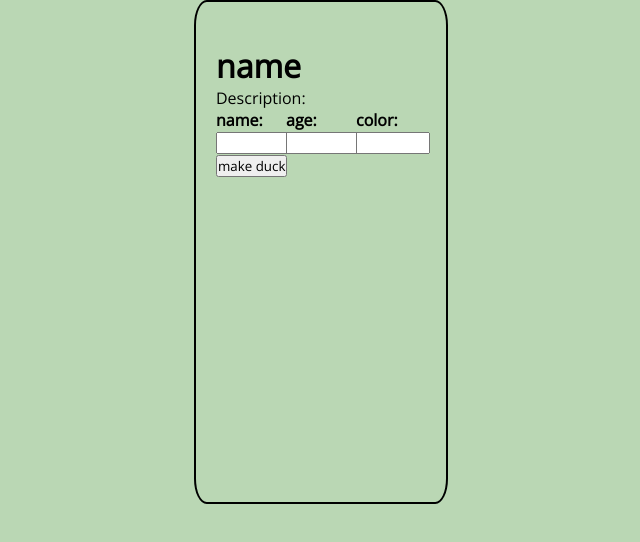
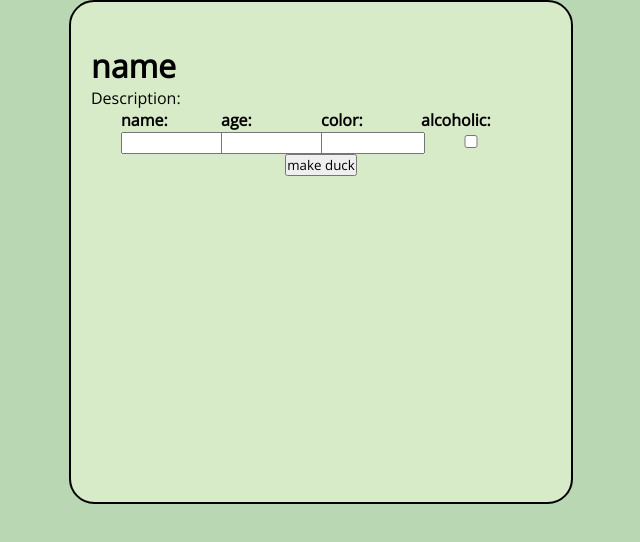
Before and after one commit to Joonsey/duck-site, an Angular app: page /new-duck in a window 1280 px wide. Shown: the top 542 px of the page, without its empty margins (319-959 px from the left). Built offline with nearby package versions, Linux system fonts and the light colour scheme.

Commit message:
cleaned up and recompiled

```diff
--- a/src/app/components/create-duck/create-duck.component.css
+++ b/src/app/components/create-duck/create-duck.component.css
@@ -1,10 +1,11 @@
 .duck-creation-container
 {
 	margin:auto;
-	width: 250px;
+	width: 500px;
 	height: 500px;
 	border: 2px black solid;
 	border-radius: 5%;
+	background-color: rgb(216,235,200);
 }
 
 .duck-creation-info
@@ -17,14 +18,21 @@
 {
 	display:flex;
 	flex-direction: row;
+	justify-content: center;
 }
 
 .duck-description
 {
-	width: 70px;
+	width: 100px;
 }
 
 .duck-description input
 {
 	width: inherit
 }
+
+button {
+	display: block;
+	margin: 0 auto;
+	text-align: center;
+}
--- a/src/app/components/create-duck/create-duck.component.html
+++ b/src/app/components/create-duck/create-duck.component.html
@@ -16,7 +16,11 @@
 				<h4>color:</h4>
 				<input id="color" type="number">
 			</div>
+			<div class="duck-description">
+				<h4>alcoholic:</h4>
+				<input id="alcoholic" type="checkbox">
+			</div>
 		</div>
-		<button (click)="onClick()">make duck</button>
+		<button type="submit" (click)="onClick()">make duck</button>
 	</div>
 </div>
--- a/src/app/components/create-duck/create-duck.component.ts
+++ b/src/app/components/create-duck/create-duck.component.ts
@@ -43,10 +43,9 @@ export class CreateDuckComponent {
 			})
 		}
 		var name: string= (<HTMLInputElement>document.getElementById("name")).value;
-		var age:number = Number((<HTMLInputElement>document.getElementById("age")).value);
-		//var alcoholic = Boolean((<HTMLInputElement>document.getElementById("alcoholic")).value);
-		var alcoholic = false
-		var color = Number((<HTMLInputElement>document.getElementById("color")).value);
+		var age: number = Number((<HTMLInputElement>document.getElementById("age")).value);
+		var alcoholic: boolean = Boolean((<HTMLInputElement>document.getElementById("alcoholic")).checked);
+		var color: number = Number((<HTMLInputElement>document.getElementById("color")).value);
 
 		var duck: IDuck = {
 			name,
```
Also changed, not shown: azure-static-web-apps-calm-stone-042844f03.yml (deleted, +0 -31 lines), 3 other files (tests, documents, lock files or other folders).
